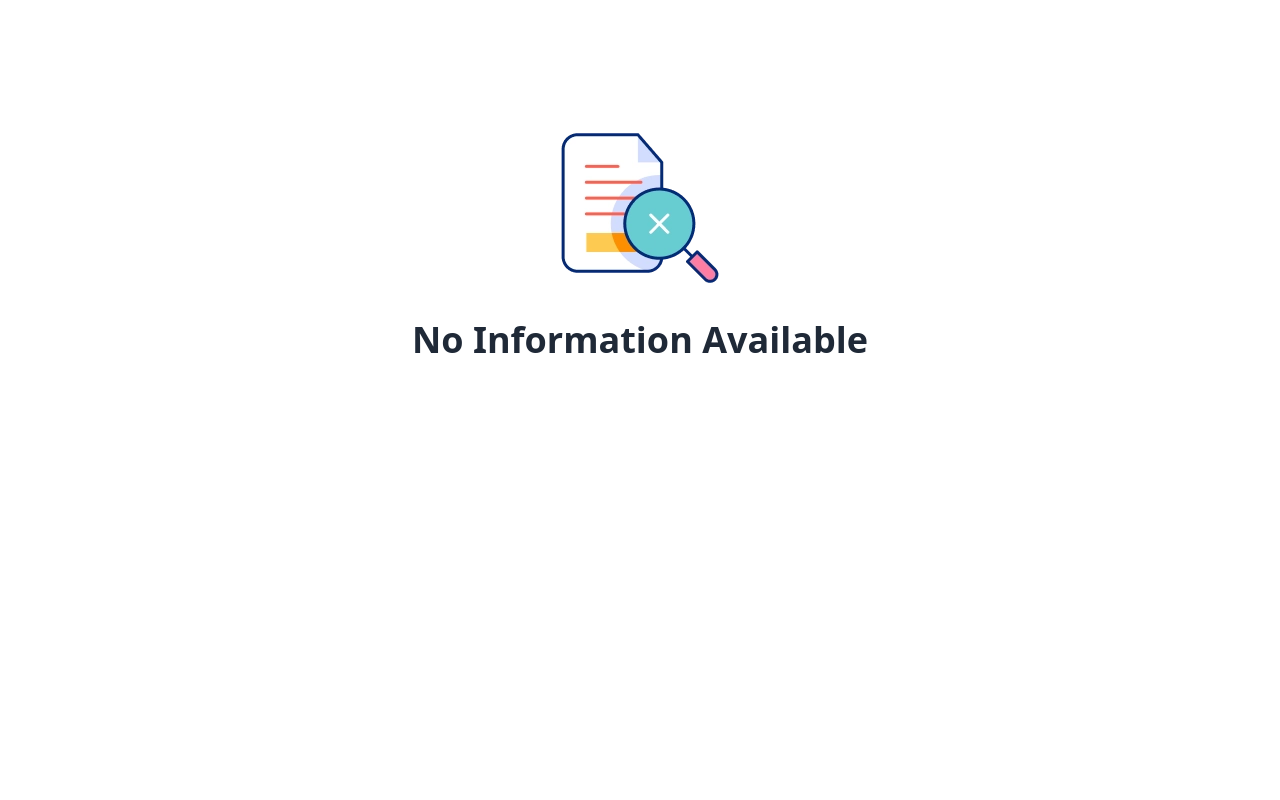
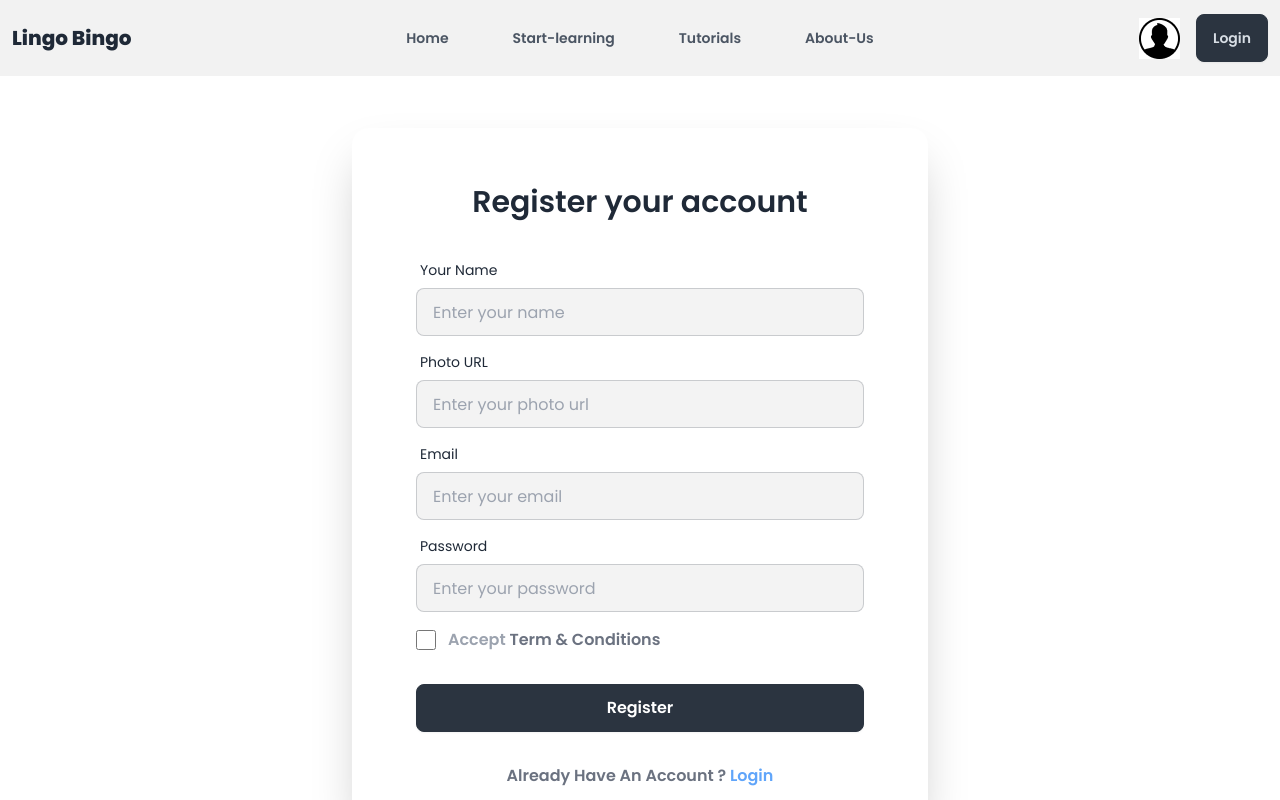
Before and after one commit to DeveloperMonirBD/authentication-lingo-bingo-project, a React (Vite) app: page /auth/register in a window 1280 px wide. Shown: the top 800 px of the page. Built offline with nearby package versions, Linux system fonts and the light colour scheme.

Commit message:
Login and Register form design done

```diff
--- a/src/components/Navbar.jsx
+++ b/src/components/Navbar.jsx
@@ -20,7 +20,7 @@ const Navbar = () => {
     );
 
     return (
-        <div className="bg-base-100">
+        <div className="bg-base-200">
             <div className="navbar max-w-7xl mx-auto px-3 py-3">
                 <div className="navbar-start">
                     <div className="dropdown">
@@ -42,7 +42,7 @@ const Navbar = () => {
                 </div>
                 <div className="navbar-end lg:flex gap-4">
                     <img src={userIcon} alt="" />
-                    <button className="btn btn-neutral">Login</button>
+                    <Link to="/auth/login" className="btn btn-neutral">Login</Link>
                 </div>
             </div>
         </div>
--- /dev/null
+++ b/src/layouts/AuthLayout.jsx
@@ -0,0 +1,11 @@
+import { Outlet } from "react-router-dom";
+
+const AuthLayout = () => {
+    return (
+        <div>
+            <Outlet />
+        </div>
+    );
+};
+
+export default AuthLayout;
--- a/src/pages/Login.jsx
+++ b/src/pages/Login.jsx
@@ -27,31 +27,31 @@ const Login = () => {
     };
 
     return (
-        <div className="min-h-screen flex justify-center items-center ">
-            <div className="card bg-base-100 w-full max-w-xl shrink-0 shadow-2xl rounded-none p-8">
+        <div className="md:min-h-[calc(100vh-200px)] flex justify-center items-center ">
+            <div className="card bg-base-100 w-full max-w-xl shrink-0 shadow-2xl p-8">
                 <h2 className="text-3xl font-semibold text-center pt-6">Login your account</h2>
                 <form onSubmit={handleSubmit} className="card-body">
                     <div className="form-control">
                         <label className="label">
                             <span className="label-text">Email</span>
                         </label>
-                        <input type="email" name="email" placeholder="Enter your email" className="input input-bordered rounded-none bg-[#F3F3F3]" required />
+                        <input type="email" name="email" placeholder="Enter your email" className="input input-bordered bg-[#F3F3F3]" required />
                     </div>
 
                     <div className="form-control">
                         <label className="label">
                             <span className="label-text">Password</span>
                         </label>
-                        <input type="password" name="password" placeholder="Enter your password" className="input input-bordered rounded-none bg-[#F3F3F3]" required />
+                        <input type="password" name="password" placeholder="Enter your password" className="input input-bordered bg-[#F3F3F3]" required />
                         {error.login && <label className="label text-red-600 text-sm">{error.login}</label>}
                         <label className="label">
-                            <a href="#" className="label-text-alt link link-hover">
+                            <Link to="#" className="label-text-alt link link-hover">
                                 Forgot password?
-                            </a>
+                            </Link>
                         </label>
                     </div>
                     <div className="form-control mt-6">
-                        <button className="btn text-white text-base btn-neutral rounded-none">Login</button>
+                        <button className="btn text-white text-base btn-neutral">Login</button>
                     </div>
                 </form>
                 <p className="text-center text-gray-500 font-semibold">
--- a/src/pages/Register.jsx
+++ b/src/pages/Register.jsx
@@ -40,15 +40,15 @@ const Register = () => {
     };
 
     return (
-        <div className="min-h-screen flex justify-center items-center ">
-            <div className="card bg-base-100 w-full max-w-xl shrink-0 shadow-2xl rounded-none p-8">
+        <div className="md:min-h-[calc(100vh-100px)] flex justify-center items-center mb-10">
+            <div className="card bg-base-100 w-full max-w-xl shrink-0 shadow-2xl p-8">
                 <h2 className="text-3xl font-semibold text-center pt-6">Register your account</h2>
                 <form onSubmit={handleSubmit} className="card-body">
                     <div className="form-control">
                         <label className="label">
                             <span className="label-text">Your Name</span>
                         </label>
-                        <input type="text" name="name" placeholder="Enter your name" className="input input-bordered rounded-none bg-[#F3F3F3]" required />
+                        <input type="text" name="name" placeholder="Enter your name" className="input input-bordered bg-[#F3F3F3]" required />
                     </div>
                     {error.name && <label className="label text-sm text-rose-500">{error.name}</label>}
 
@@ -56,21 +56,21 @@ const Register = () => {
                         <label className="label">
                             <span className="label-text">Photo URL</span>
                         </label>
-                        <input type="text" name="photo" placeholder="Enter your photo url" className="input input-bordered rounded-none bg-[#F3F3F3]" required />
+                        <input type="text" name="photo" placeholder="Enter your photo url" className="input input-bordered bg-[#F3F3F3]" required />
                     </div>
 
                     <div className="form-control">
                         <label className="label">
                             <span className="label-text">Email</span>
                         </label>
-                        <input type="email" name="email" placeholder="Enter your email" className="input input-bordered rounded-none bg-[#F3F3F3]" required />
+                        <input type="email" name="email" placeholder="Enter your email" className="input input-bordered bg-[#F3F3F3]" required />
                     </div>
 
                     <div className="form-control">
                         <label className="label">
                             <span className="label-text">Password</span>
                         </label>
-                        <input type="password" name="password" placeholder="Enter your password" className="input input-bordered rounded-none bg-[#F3F3F3]" required />
+                        <input type="password" name="password" placeholder="Enter your password" className="input input-bordered bg-[#F3F3F3]" required />
                     </div>
 
                     <div className="flex gap-3 mt-2">
@@ -81,7 +81,7 @@ const Register = () => {
                     </div>
 
                     <div className="form-control mt-6">
-                        <button className="btn text-white text-base btn-neutral rounded-none">Register</button>
+                        <button className="btn text-white text-base btn-neutral">Register</button>
                     </div>
                 </form>
                 <p className="text-center text-gray-500 font-semibold">
```
Also changed, not shown: src/routes/Routes.jsx (+17 -0 lines), public/vocabularies.json (renamed from public/data.json), 1 other file (tests, documents, lock files or other folders).
